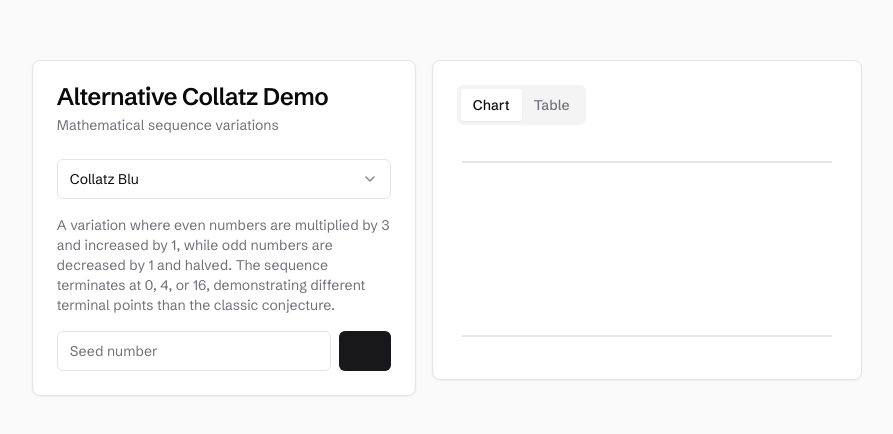
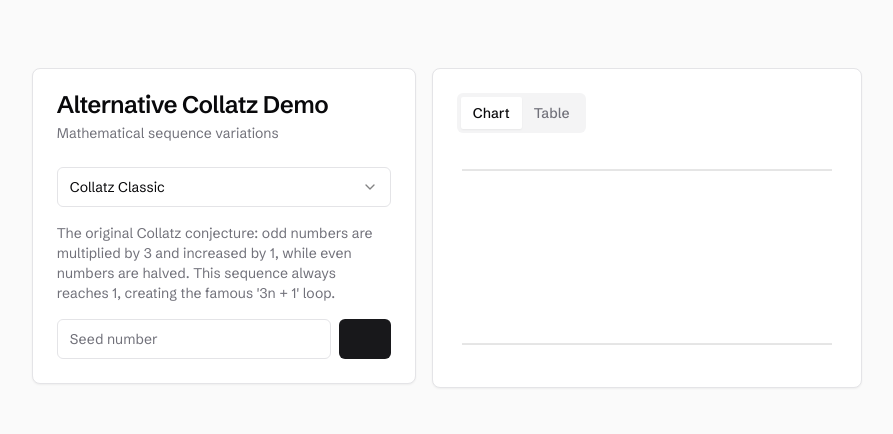
Before and after one commit to ecsbeats/sakeenah, a Next.js app: page /collatz in a window 1280 px wide. Shown: the part 172-606 px from the top of the page, without its empty margins (193-1086 px from the left). Built offline with nearby package versions, Linux system fonts and the light colour scheme; some icons are missing.

Commit message:
change order of collaatz

```diff
--- a/app/collatz/computations.ts
+++ b/app/collatz/computations.ts
@@ -224,16 +224,16 @@ function computeCollatzAlternative(seed: number): SeriesItem[] {
 
 export const variants: CollatzVariant[] = [
     {
+        name: "Collatz Classic",
+        id: "classic",
+        compute: computeCollatzClassic,
+        description: "The original Collatz conjecture: odd numbers are multiplied by 3 and increased by 1, while even numbers are halved. This sequence always reaches 1, creating the famous '3n + 1' loop."
+    },
+    {
         name: "Collatz Blu",
         id: "blu",
         compute: computeCollatzBlu,
         description: "A variation where even numbers are multiplied by 3 and increased by 1, while odd numbers are decreased by 1 and halved. The sequence terminates at 0, 4, or 16, demonstrating different terminal points than the classic conjecture."
-    },
-    {
-        name: "Collatz Classic",
-        id: "classic",
-        compute: computeCollatzClassic,
-        description: "The original Collatz conjecture: odd numbers are multiplied by 3 and increased by 1, while even numbers are halved. This sequence always reaches 1, creating the famous '3n + 1' loop."
     },
     {
         name: "Collatz Negative",
```
